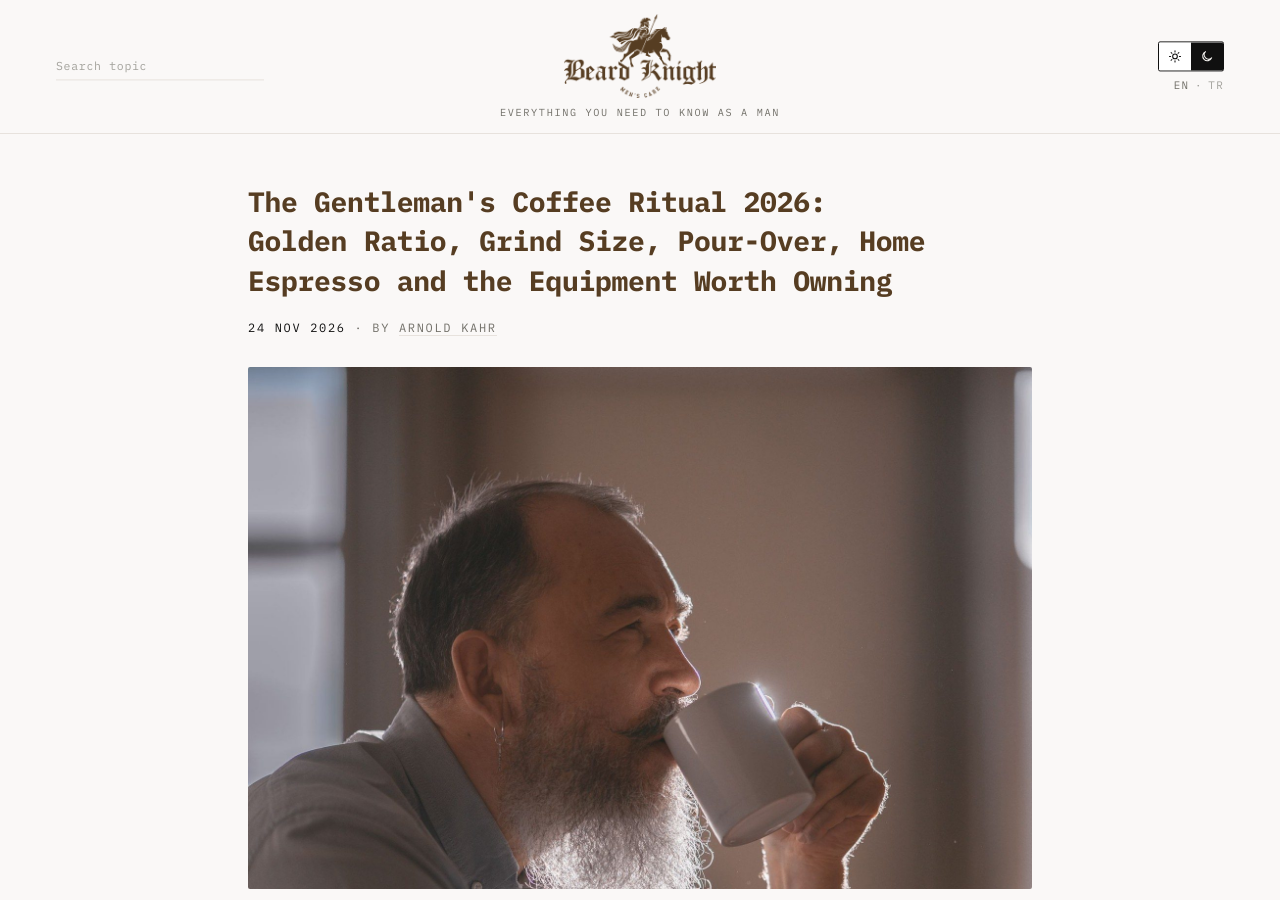
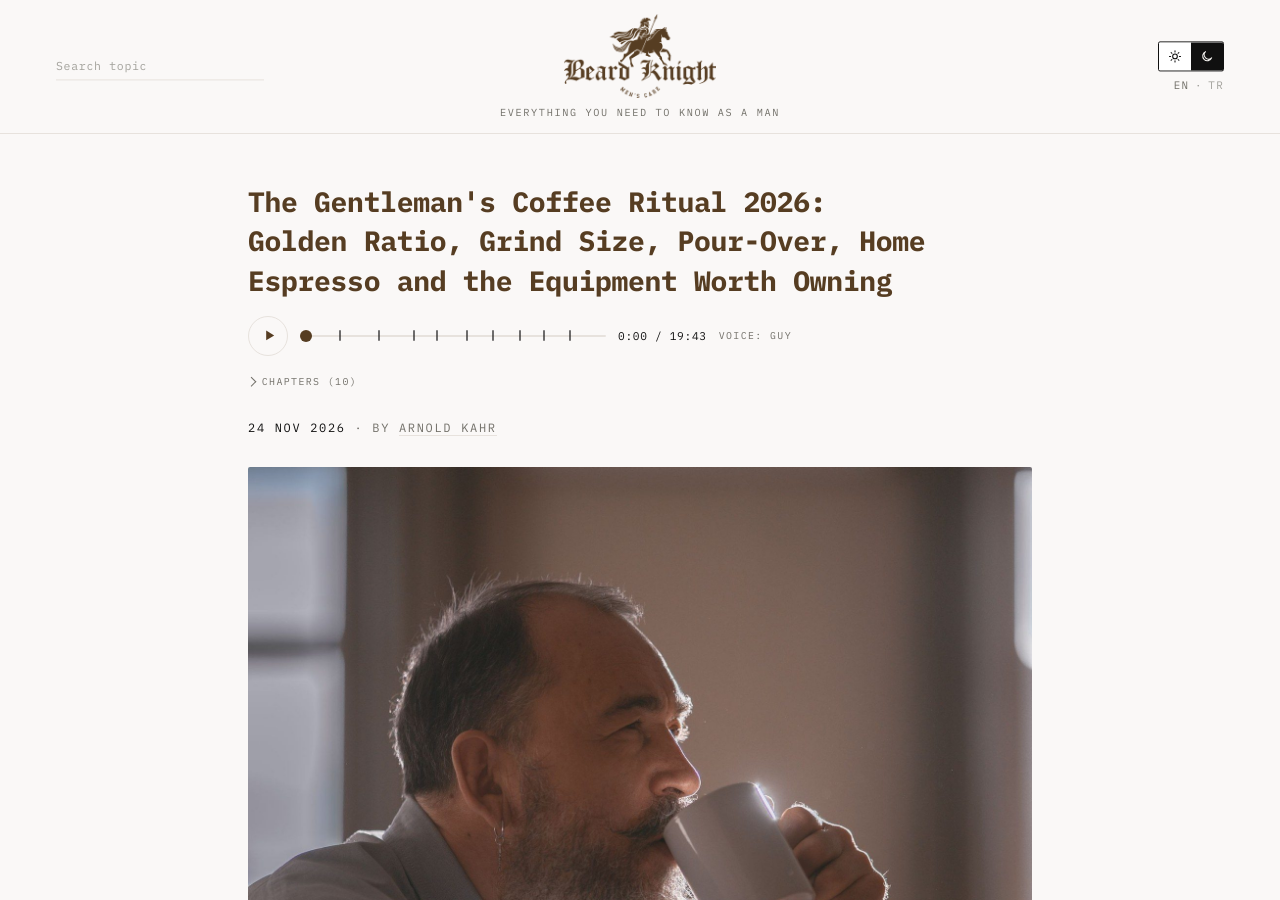
Before and after one commit to architect-high-level-core/beard-knight, a Jekyll site: the page built from _posts/2026-11-24-gentleman-coffee-ritual-guide-2026.md, in a window 1280 px wide and 900 px high. Built offline with Jekyll 4.4.1, drawn with Linux system fonts in a browser that asks for light colours; part of the change alters nothing that is shown.

Commit message:
Audio: gentleman's coffee ritual

```diff
--- a/_posts/2026-11-24-gentleman-coffee-ritual-guide-2026.md
+++ b/_posts/2026-11-24-gentleman-coffee-ritual-guide-2026.md
@@ -12,6 +12,20 @@ image_credit: "Mikhail Nilov"
 image_license: "Pexels License"
 image_license_url: "https://www.pexels.com/license/"
 image_source_url: "https://www.pexels.com/photo/a-bearded-man-drinking-coffee-6972768/"
+audio: /assets/audio/gentleman-coffee-ritual-guide-2026.mp3
+audio_voice: Guy
+audio_duration: "19:43"
+audio_chapters:
+  - {t: 0, title: "Intro"}
+  - {t: 137, title: "The Golden Cup"}
+  - {t: 295, title: "Why a Burr Grinder Is the Most…"}
+  - {t: 433, title: "Matching Grind Size and Brew Time to…"}
+  - {t: 526, title: "The Pour-Over Ritual, Step by Step"}
+  - {t: 648, title: "How to Dial In Espresso on a Home…"}
+  - {t: 754, title: "How to Store Coffee Beans So They Stay…"}
+  - {t: 860, title: "Caffeine, Timing and Health"}
+  - {t: 957, title: "Premium Coffee Equipment Worth Owning"}
+  - {t: 1064, title: "Frequently Asked Questions"}
 ---
 
 Every man of standards has a few rituals that set the tone for the day. A close shave, a well-pressed shirt, a watch wound before breakfast. For a growing number of men, the most rewarding of these rituals is the first cup of coffee, made at home, by hand, with the same care a good tailor gives to a buttonhole. A gentleman's coffee ritual is not about chasing the latest café trend. It is about understanding a handful of variables, investing in a few tools that will last for years and turning ten quiet minutes into the best part of the morning.
```
Also changed, not shown: 1 other file.
